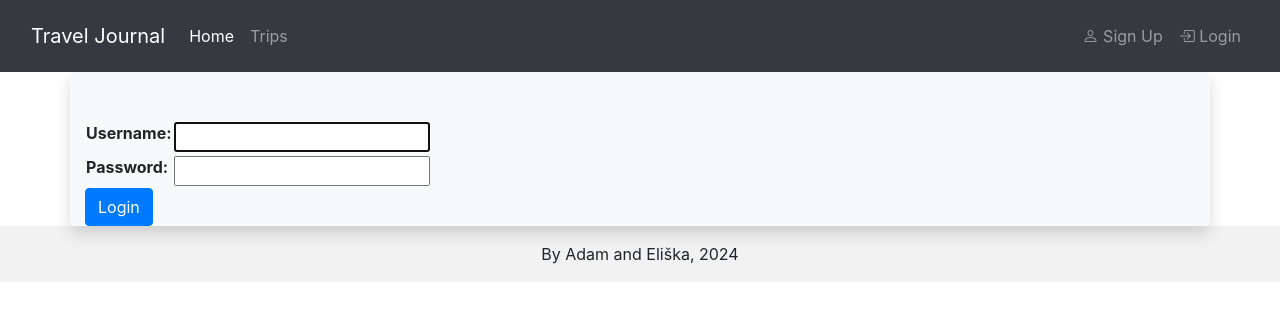
After one commit to celiska/travel_journal, a Django app: page /accounts/login/ in a window 1280 px wide. The commit adds this page. Shown: the top 321 px of the page. Run offline with Django 5.2, Linux system fonts and the light colour scheme; some libraries are stand-ins or nearby versions.

Commit message:
Add login and signup forms

```diff
--- a/accounts/models.py
+++ b/accounts/models.py
@@ -4,8 +4,8 @@ from django.contrib.auth.models import User
 # Create your models here.
 class Profile(models.Model):
     user = models.OneToOneField(User, on_delete=models.CASCADE)
-    display_name = models.CharField(max_length=100)
-    bio = models.TextField()
+    display_name = models.CharField(max_length=20, null=True, blank=True)
+    bio = models.TextField(max_length=500, null=True, blank=True)
 
     class Meta:
         ordering = ['user__username']
--- a/templates/navbar.html
+++ b/templates/navbar.html
@@ -14,12 +14,26 @@
         </li>
       </ul>
       <ul class="navbar-nav ml-auto">
+        {% if user.is_authenticated %}
         <li class="nav-item">
-          <a class="nav-link" href="#"><i class="bi bi-person"></i> Sign Up</a>
+          <i class="bi bi-person"></i> {{ user.username }}
+        </li>
+        {% comment "Uncomment after adding profile view" %}
+        <li class="nav-item">
+          <a class="nav-link" href="{% url 'profile' %}"><i class="bi bi-person"></i> Profile</a>
+        </li>
+        {% endcomment %}
+        <li class="nav-item">
+          <a class="nav-link" href="{% url 'logout' %}"><i class="bi bi-box-arrow-left"></i> Logout</a>
+        </li>
+        {% else %}
+        <li class="nav-item">
+          <a class="nav-link" href="{% url 'signup' %}"><i class="bi bi-person"></i> Sign Up</a>
         </li>
         <li class="nav-item">
-          <a class="nav-link" href="#"><i class="bi bi-box-arrow-in-right"></i> Login</a>
+          <a class="nav-link" href="{% url 'login' %}"><i class="bi bi-box-arrow-in-right"></i> Login</a>
         </li>
+        {% endif %}
       </ul>
     </div>
   </div>
--- /dev/null
+++ b/templates/registration/login.html
@@ -0,0 +1,9 @@
+{% extends "base.html" %}
+
+{% block content %}
+<form method="POST">
+    {% csrf_token %}
+    <table>{{ form.as_table }}</table>
+    <input id="id_submit" type="submit" value="Login" class="btn btn-primary">
+</form>
+{% endblock %}
--- a/travel_journal/settings.py
+++ b/travel_journal/settings.py
@@ -128,3 +128,6 @@ DEFAULT_AUTO_FIELD = 'django.db.models.BigAutoField'
 
 MEDIA_ROOT = os.path.join(BASE_DIR, 'images')
 MEDIA_URL = 'images/'
+
+LOGIN_REDIRECT_URL = 'home'
+LOGOUT_REDIRECT_URL = 'home'
--- a/travel_journal/urls.py
+++ b/travel_journal/urls.py
@@ -16,10 +16,11 @@ Including another URLconf
 """
 from django.conf.urls.static import static
 from django.contrib import admin
-from django.urls import path
+from django.urls import path, include
 
 from travel_journal import settings
 from viewer.views import home, EntriesList, entry_list
+from accounts.views import SignUpView, user_logout
 
 urlpatterns = [
     path('admin/', admin.site.urls, name='admin'),
@@ -28,4 +29,8 @@ urlpatterns = [
 
     path('entries/', entry_list, name='entries'),
 
+    path('accounts/signup/', SignUpView.as_view(), name='signup'),
+    path('accounts/logout/', user_logout, name='logout'),
+    path('accounts/', include('django.contrib.auth.urls')),
+
 ] + static(settings.MEDIA_URL, document_root=settings.MEDIA_ROOT)
```
Also changed, not shown: accounts/forms.py (added, +27 -0 lines), accounts/views.py (+17 -1 lines), accounts/migrations/0001_initial.py (added).
